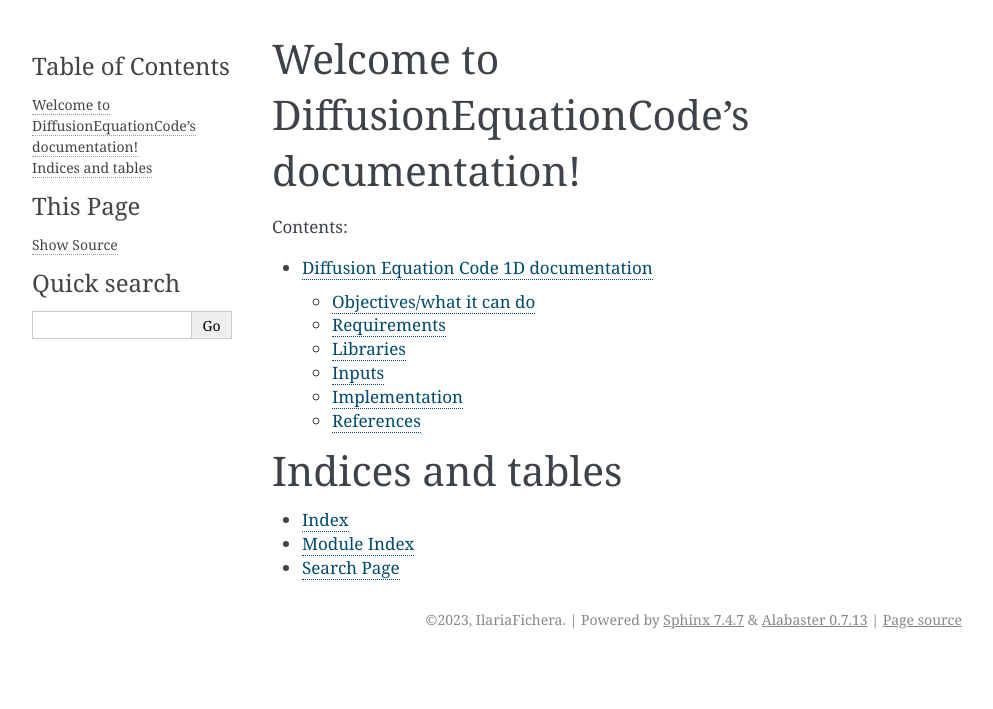
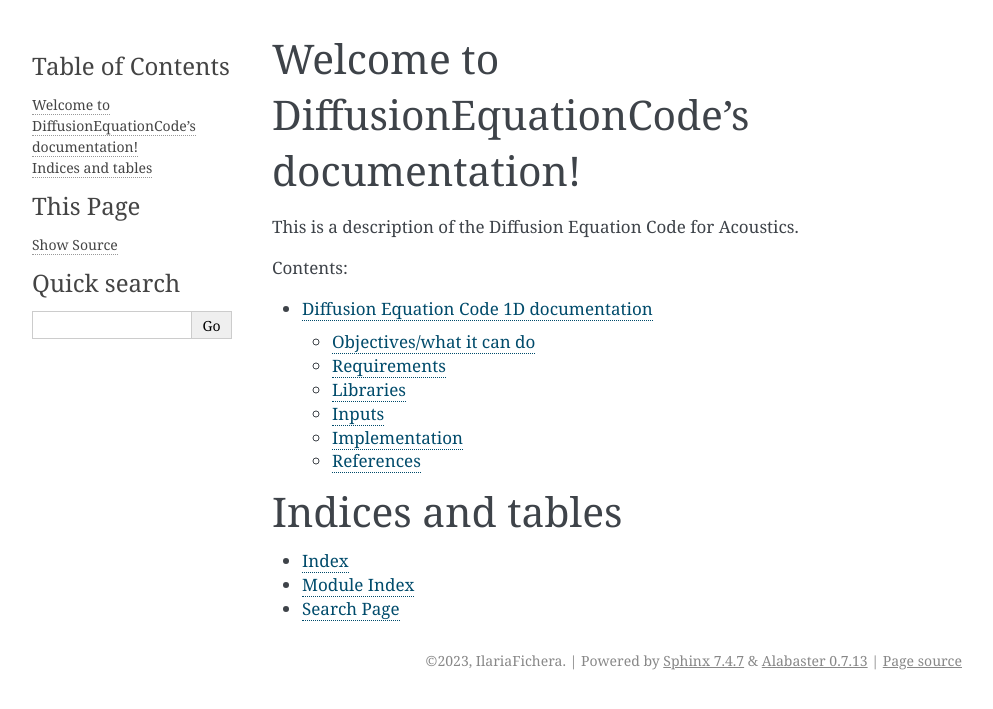
Before and after one commit to Building-acoustics-TU-Eindhoven/Diffusion, a Sphinx documentation site: the page built from doc/index.rst, in a window 1280 px wide. Shown: the top 709 px of the page, without its empty margins (148-1141 px from the left). Built offline with Sphinx 7.4.7, drawn with Linux system fonts in a browser that asks for light colours.

```diff
--- a/doc/index.rst
+++ b/doc/index.rst
@@ -5,6 +5,8 @@
 
 Welcome to DiffusionEquationCode's documentation!
 =================================================
+
+This is a description of the Diffusion Equation Code for Acoustics.
 
 .. toctree::
    :maxdepth: 2
```
Also changed, not shown: 1 other file.
